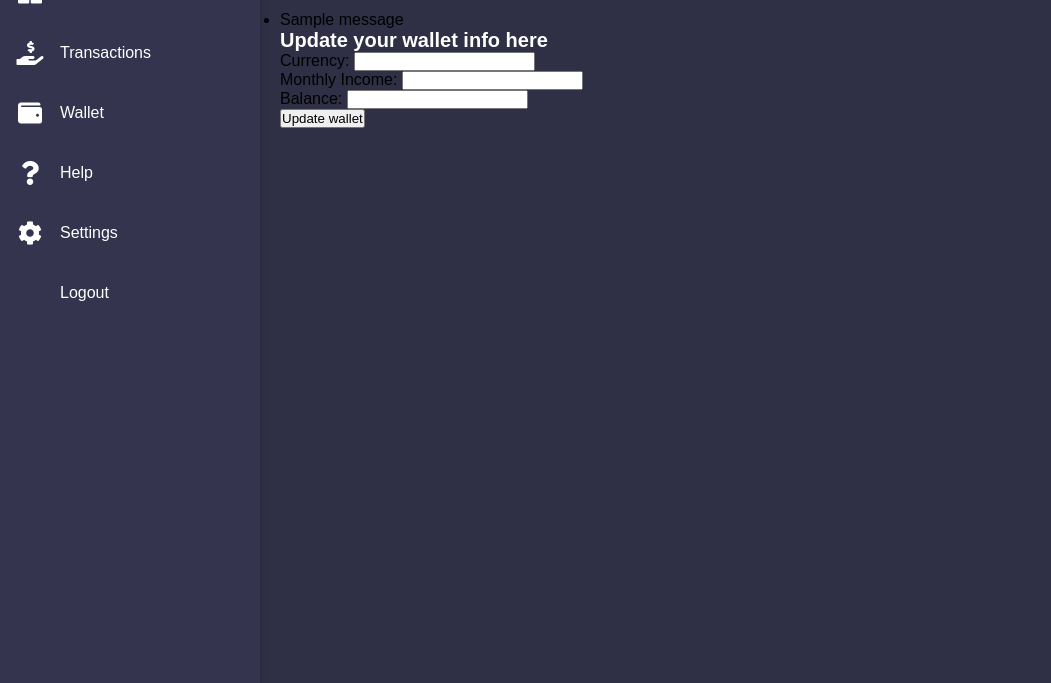
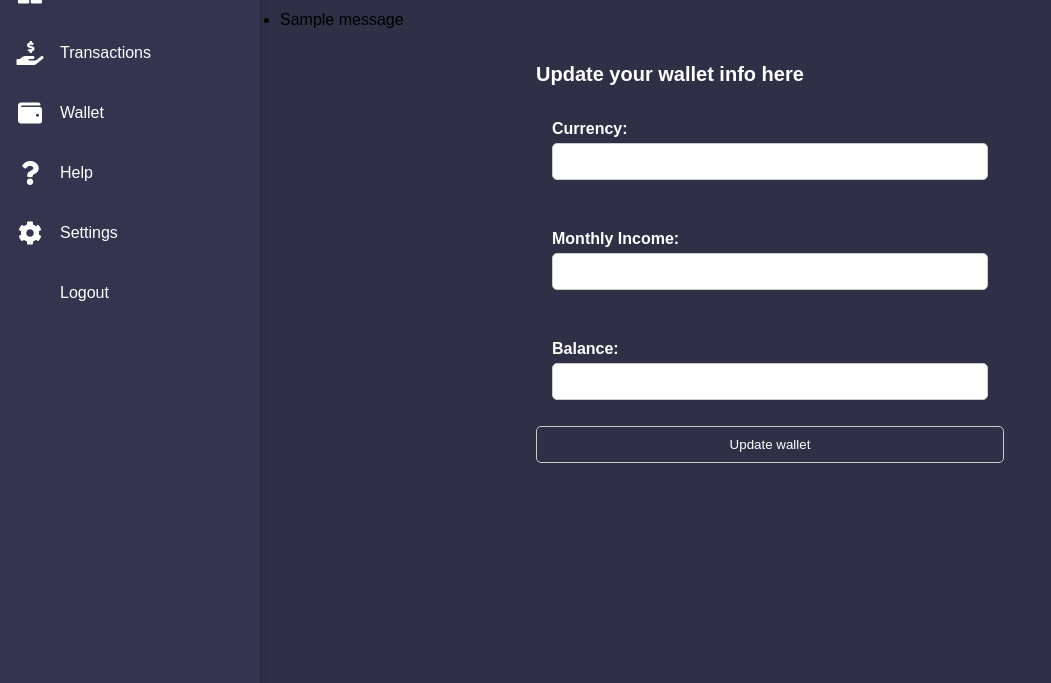
Before and after one commit to kaelkkd/ept, a Django app: template templates/dashboard/update-wallet.html in a window 1280 px wide. Shown: the part 117-800 px from the top of the page, without its empty margins (0-1051 px from the left). Run offline with Django 3.2, Linux system fonts and the light colour scheme; the template is opened without the code that fills it, so the values that code supplies are empty, except form fields; tables that the repository leaves empty hold one stand-in row (values such as "Sample post"); one stand-in notice (Sample message) is shown; form fields are guessed from the names that the template uses; some libraries are stand-ins or nearby versions.

Commit message:
reverted generalised form classes

```diff
--- a/templates/dashboard/create-wallet.html
+++ b/templates/dashboard/create-wallet.html
@@ -20,7 +20,7 @@
         </ul>
         {% endif %}
 
-        <div class="general-form">
+        <div class="wallet-form">
             <form class="w-form" method="post">
                 {% csrf_token %}
                 <h2>Insert your wallet info here</h2>
--- a/templates/dashboard/update-wallet.html
+++ b/templates/dashboard/update-wallet.html
@@ -20,19 +20,19 @@
         </ul>
         {% endif %}
 
-        <div class="general-form">
+        <div class="wallet-form">
             <form class="w-form" method="post">
                 {% csrf_token %}
                 <h2>Update your wallet info here</h2>
-                <div class="general-form">
+                <div class="wallet-form">
                     <label for="currency">Currency:</label>
                     {{ form.currencyType }}
                 </div>
-                <div class="general-form">
+                <div class="wallet-form">
                     <label for="income">Monthly Income:</label>
                     {{ form.monthlyIncome }}
                 </div>
-                <div class="general-form">
+                <div class="wallet-form">
                     <label for="balance">Balance:</label>
                     {{ form.balance }}
                 </div>
```
Also changed, not shown: templates/dashboard/delete-transaction.html (added, +36 -0 lines).
